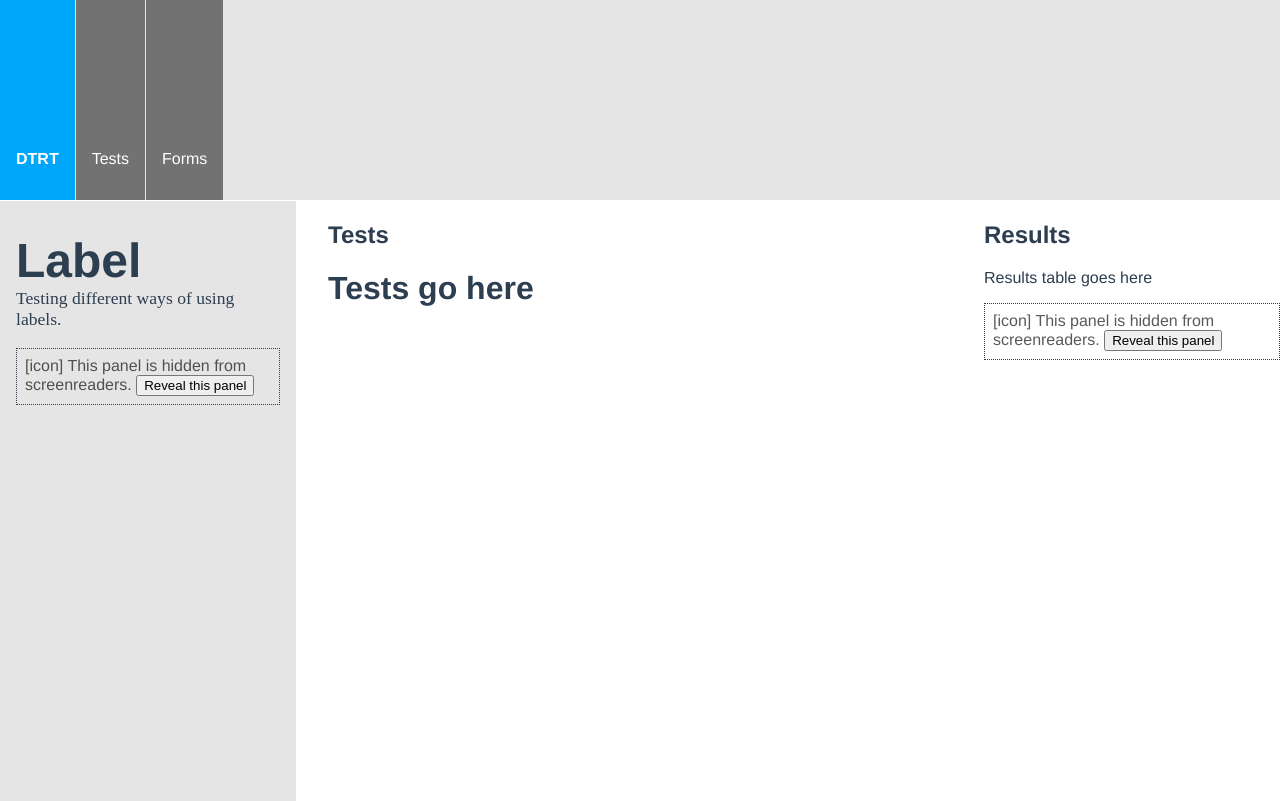
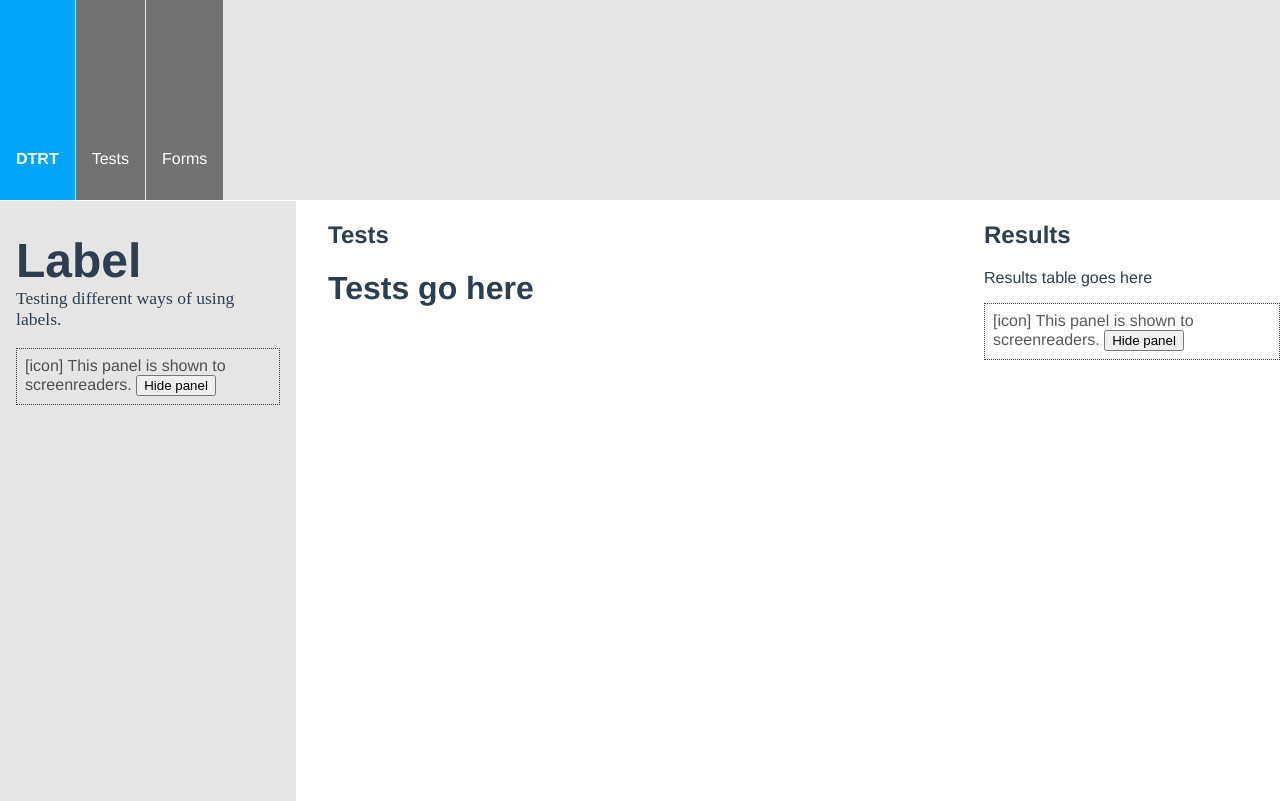
Before and after one commit to dotherightthing/manual-test-runner, a Vue app: page / in a window 1280 px wide. Built offline with nearby package versions, Linux system fonts and the light colour scheme.

Commit message:
Pass panel visibility to child as prop to control displayed text

```diff
--- a/src/components/PanelVisibilityControl.vue
+++ b/src/components/PanelVisibilityControl.vue
@@ -1,7 +1,15 @@
 <template>
   <div class="b-panel-visibility-control">
-    <p>[icon] This panel is hidden from screenreaders.
-      <button type="button" v-on:click="toggleParentVisibility">Reveal this panel</button></p>
+    <p>[icon] This panel is
+       <span v-if="panelIsVisible">shown to</span>
+       <span v-else>hidden from</span>
+        screenreaders.
+      <button type="button" v-on:click="toggleParentVisibility">
+          <span v-if="panelIsVisible">Hide</span>
+          <span v-else>Show</span>
+           panel
+      </button>
+    </p>
   </div>
 </template>
 
@@ -11,7 +19,9 @@
   // export as a JavaScript module
   export default {
     name: 'PanelVisibilityControl',
-    props: {},
+    props: {
+        panelIsVisible: Boolean
+    },
     methods: {
       toggleParentVisibility: function () {
         // `this` inside methods points to the Vue instance
--- a/src/components/Results.vue
+++ b/src/components/Results.vue
@@ -1,8 +1,8 @@
 <template>
-  <div class="b-results" :aria-hidden="[!isVisible]">
+  <div class="b-results" :aria-hidden="[!panelIsVisible]">
     <h2>Results</h2>
     <p>{{msg}}</p>
-    <PanelVisibilityControl @toggle-visibility="handleToggleVisibility" />
+    <PanelVisibilityControl @toggle-visibility="handleToggleVisibility" :panelIsVisible="this.panelIsVisible" />
   </div>
 </template>
 
@@ -13,7 +13,7 @@
     name: 'Results',
     data() {
       return {
-        isVisible: true
+        panelIsVisible: true
       }
     },
     props: {
@@ -24,7 +24,7 @@
     },
     methods: {
       handleToggleVisibility() {
-        this.isVisible = !this.isVisible;
+        this.panelIsVisible = !this.panelIsVisible;
       }
     }
   }
--- a/src/components/Summary.vue
+++ b/src/components/Summary.vue
@@ -1,12 +1,12 @@
 <template>
-  <div class="b-summary" :aria-hidden="[!isVisible]">
+  <div class="b-summary" :aria-hidden="[!panelIsVisible]">
     <h1 class="b-summary__title">
       {{ title }}
     </h1>
     <p class="b-summary__summary">
       {{ summary }}
     </p>
-    <PanelVisibilityControl @toggle-visibility="handleToggleVisibility" />
+    <PanelVisibilityControl @toggle-visibility="handleToggleVisibility" :panelIsVisible="this.panelIsVisible" />
   </div>
 </template>
 
@@ -19,7 +19,7 @@
     name: 'Summary',
     data() {
       return {
-        isVisible: true
+        panelIsVisible: true
       }
     },
     props: {
@@ -31,7 +31,7 @@
     },
     methods: {
       handleToggleVisibility() {
-        this.isVisible = !this.isVisible;
+        this.panelIsVisible = !this.panelIsVisible;
       }
     }
   }
```
